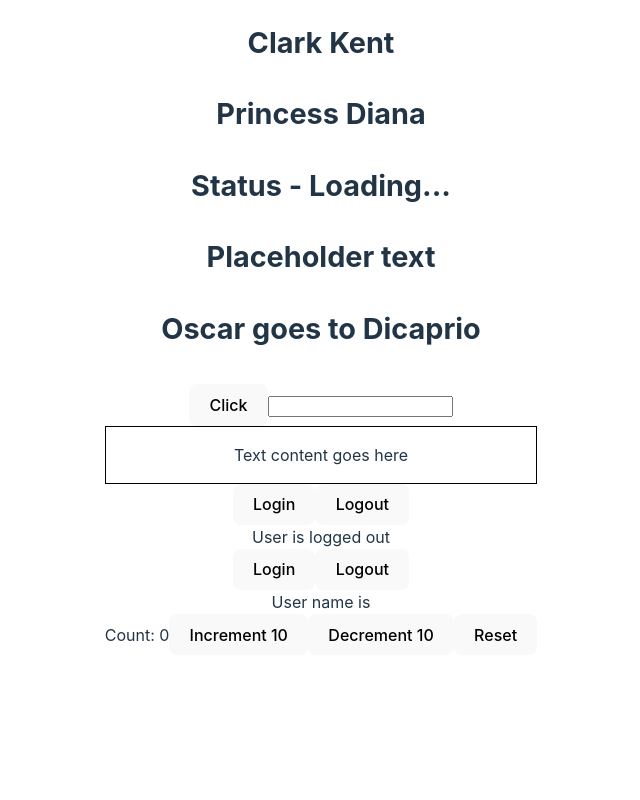
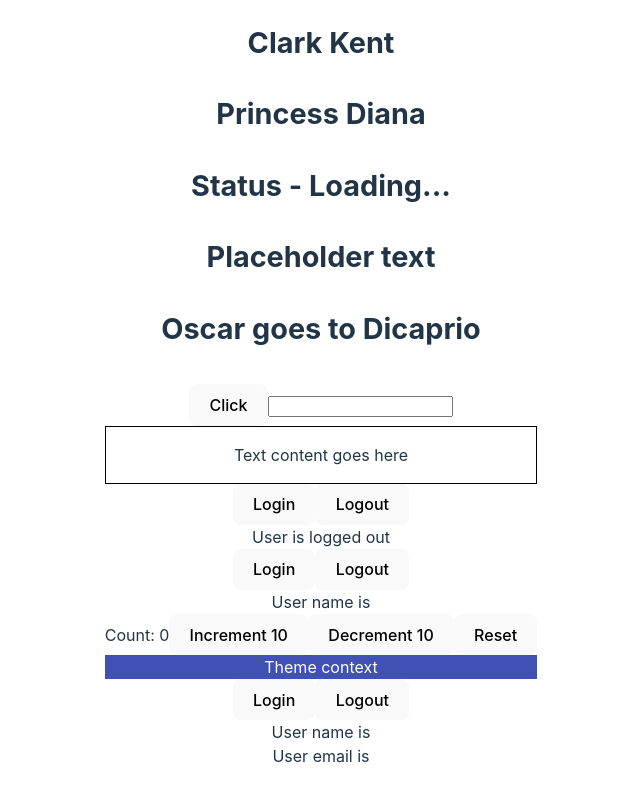
Before and after one commit to luiz-22/react-typescript, a React (Vite) app: page / in a window 1280 px wide. Shown: the part 244-1044 px from the top of the page, without its empty margins (319-959 px from the left). Before the commit the page ends 931 px from the top, so only its background shows below. Built offline with nearby package versions, Linux system fonts and the light colour scheme.

Commit message:
1° commit

```diff
--- a/src/App.tsx
+++ b/src/App.tsx
@@ -11,6 +11,10 @@
 import { LoggedIn } from './components/state/LoggedIn'
 import { User } from './components/state/User'
 import { Counter } from './components/state/Counter'
+import { ThemeContextProvider } from './components/context/ThemeContext'
+import { Box } from './components/context/Box'
+import { UserContextProvider } from './components/context/UserContext'
+import { User as UserContext } from './components/context/User'
 
 function App() {
   const personName = {
@@ -53,6 +57,12 @@
       <LoggedIn />
       <User />
       <Counter />
+      <ThemeContextProvider>
+        <Box />
+      </ThemeContextProvider>
+      <UserContextProvider>
+        <UserContext />
+      </UserContextProvider>
     </>
   )
 }
--- /dev/null
+++ b/src/components/context/Box.tsx
@@ -0,0 +1,15 @@
+import { useContext } from 'react'
+import { ThemeContext } from './ThemeContext'
+
+export const Box = () => {
+  const theme = useContext(ThemeContext)
+  return (
+    <div
+      style={{
+        backgroundColor: theme.primary.main,
+        color: theme.primary.text
+      }}>
+      Theme context
+    </div>
+  )
+}
--- /dev/null
+++ b/src/components/context/ThemeContext.tsx
@@ -0,0 +1,14 @@
+import React, { createContext } from 'react'
+import { theme } from './theme'
+
+type ThemeContextProviderProps = {
+  children: React.ReactNode
+}
+
+export const ThemeContext = createContext(theme)
+
+export const ThemeContextProvider = ({
+  children
+}: ThemeContextProviderProps) => {
+  return <ThemeContext.Provider value={theme}>{children}</ThemeContext.Provider>
+}
--- /dev/null
+++ b/src/components/context/User.tsx
@@ -0,0 +1,29 @@
+import { useContext } from 'react'
+import { UserContext } from './UserContext'
+
+export const User = () => {
+  const userContext = useContext(UserContext)
+  const handleLogin = () => {
+    // if (userContext) {
+    userContext.setUser({
+      name: 'Vishwas',
+      email: 'asd@asd.com'
+    })
+    // }
+  }
+  const handleLogout = () => {
+    // if (userContext) {
+    userContext.setUser(null)
+    // }
+  }
+  return (
+    <div>
+      <button onClick={handleLogin}>Login</button>
+      <button onClick={handleLogout}>Logout</button>
+      <div>User name is {userContext.user?.name}</div>
+      <div>User email is {userContext.user?.email}</div>
+      {/* <div>User name is {userContext?.user?.name}</div>
+      <div>User email is {userContext?.user?.email}</div> */}
+    </div>
+  )
+}
--- /dev/null
+++ b/src/components/context/UserContext.tsx
@@ -0,0 +1,27 @@
+import React, { useState, createContext } from 'react'
+
+type AuthUser = {
+  name: string
+  email: string
+}
+
+type UserContextType = {
+  user: AuthUser | null
+  setUser: React.Dispatch<React.SetStateAction<AuthUser | null>>
+}
+
+type UserContextProviderProps = {
+  children: React.ReactNode
+}
+
+// export const UserContext = createContext<UserContextType | null>(null)
+export const UserContext = createContext({} as UserContextType)
+
+export const UserContextProvider = ({ children }: UserContextProviderProps) => {
+  const [user, setUser] = useState<AuthUser | null>(null)
+  return (
+    <UserContext.Provider value={{ user, setUser }}>
+      {children}
+    </UserContext.Provider>
+  )
+}
--- /dev/null
+++ b/src/components/context/theme.ts
@@ -0,0 +1,10 @@
+export const theme = {
+  primary: {
+    main: '#3f51b5',
+    text: '#fff'
+  },
+  secondary: {
+    main: '#f50057',
+    text: '#fff'
+  }
+}
```
Also changed, not shown: 1 other file (tests, documents, lock files or other folders).
